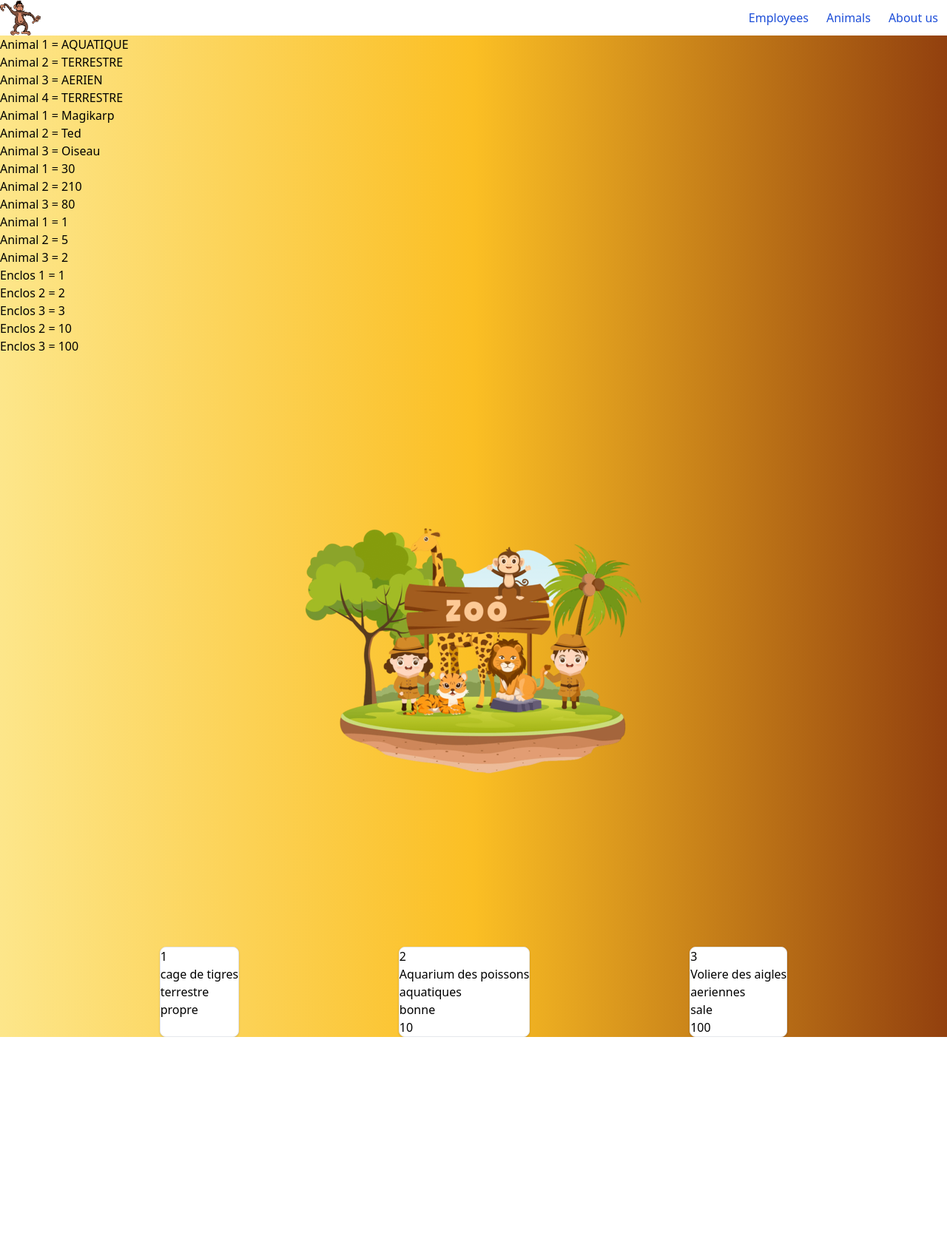
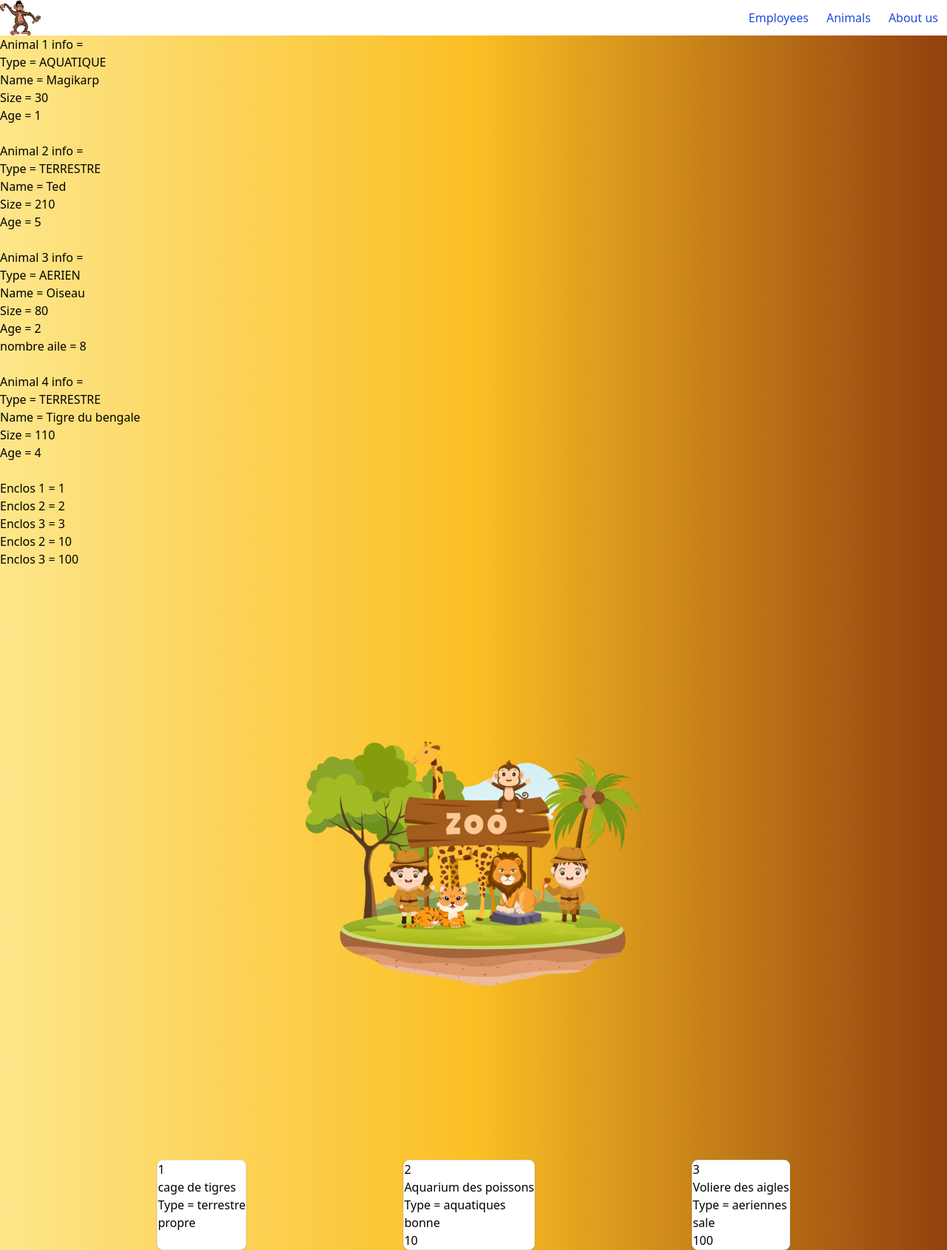
Before and after one commit to JorgeRobles1993/TP-POO-ZOO2, a PHP site: page / in a window 1280 px wide. Shown: the whole page at 74% size. Before the commit the page ends 1402 px from the top, so only its background shows below. Run offline with PHP 8.4, Linux system fonts and the light colour scheme.

Commit message:
modif thibaud

```diff
--- a/TP-POO-ZOO.sql
+++ b/TP-POO-ZOO.sql
@@ -36,7 +36,7 @@ CREATE TABLE `Animals` (
   `health` int(11) NOT NULL,
   `isSleeping` tinyint(1) NOT NULL,
   `type` varchar(255) NOT NULL,
-  `enclos_id` int(11) NOT NULL
+  `enclos_id` int(11)  NULL -- NULL signifie que l'animal n'est pas dans un enclos
 ) ENGINE=InnoDB DEFAULT CHARSET=utf8mb4 COLLATE=utf8mb4_general_ci;
 
 -- --------------------------------------------------------
@@ -49,7 +49,8 @@ CREATE TABLE `Employee` (
   `id` int(11) NOT NULL,
   `Name` int(11) NOT NULL,
   `Age` int(11) NOT NULL,
-  `Gender` int(11) NOT NULL
+  `Gender` int(11) NOT NULL,
+  `zoo_id` int(11) NOT NULL
 ) ENGINE=InnoDB DEFAULT CHARSET=utf8mb4 COLLATE=utf8mb4_general_ci;
 
 -- --------------------------------------------------------
@@ -63,7 +64,6 @@ CREATE TABLE `Enclos` (
   `name` varchar(255) NOT NULL,
   `type` varchar(255) NOT NULL,
   `status` int(11) NOT NULL,
-  `numberofanimals` int(11) NOT NULL,
   `zoo_id` int(11) NOT NULL
 ) ENGINE=InnoDB DEFAULT CHARSET=utf8mb4 COLLATE=utf8mb4_general_ci;
 
--- a/classes/Aigles.php
+++ b/classes/Aigles.php
@@ -17,4 +17,10 @@ class Aigles extends Animal
         parent::sound();
         echo "Grogneeeee";
     }
+
+    public function getInfos()
+    {
+        return parent::getInfos() .
+                "nombre aile = " . $this->nombreAile . "<br/>";
+    }
 }
--- a/classes/Animal.php
+++ b/classes/Animal.php
@@ -108,6 +108,13 @@ abstract class Animal
           return $this->_isSleeping;
    }
 
+   public function getInfos()
+   {
+       return "Type = " . $this->getType() . "<br/>" .
+              "Name = " . $this->getName() . "<br/>" .
+              "Size = " . $this->getSize() . "<br/>" .
+              "Age = " . $this->getAge() . "<br/>" ;
+   }
 
 
    public function sound()
--- a/classes/Aquarium.php
+++ b/classes/Aquarium.php
@@ -1,9 +1,12 @@
 <?php
 
-class Aquarium extends Enclos {
+class Aquarium extends Enclos
+{
 
     protected int $_salinite;
 
+        // supprimer le paramètre $_type et forcer la valeur dans le constructeur (comme dans la classe Aigles)
+        //  A faire dans les autres enclos (cage, voliere)
     public function __construct($_id, $_name, $_type, $_status, $_numberofanimals, $_animals, $salinite)
     {
         parent::__construct($_id, $_name, $_type, $_status, $_numberofanimals, $_animals);
--- a/classes/Enclos.php
+++ b/classes/Enclos.php
@@ -1,22 +1,44 @@
 <?php
-class Enclos{
+class Enclos
+{
 
     protected $_id;
     protected $_name;
     protected $_type;
     protected $_status; // (mauvaise, correcte, bonne)
-    protected $_numberofanimals;
+    protected $_numberofanimals; // A SUPPRIMER, on connait le nombre d'animaux de l'enclos avec le nombre de ligne dans le tableau $_animals
     protected $_animals = [];
 
+   // SUPPRIMER les paramètres $numberofanimals, $animals car à la création de l'enclos il est vide, il n'y a pas d'animaux dedans
     public function __construct($id, $name, $type ,$status, $numberofanimals, $animals)
     {
         $this->_id = $id;
         $this->_name = $name;
         $this->_type = $type;
         $this->_status = $status;
+        // SUPPRIMER les lignes $this->_numberofanimals,  $this->_animals car à la création de l'enclos il est vide, il n'y a pas d'animaux dedans
         $this->_numberofanimals = $numberofanimals;
         $this->_animals = $animals;
 
+    }
+
+    public function getNumberOfAnimals()
+    {
+      return count($this->_animals);
+      //BDD : select COUNT From animal ...
+    }
+
+    public function getIsEmpty()
+    {
+      // A FAIRE
+    }
+    public function getIsFull()
+    {
+      // A FAIRE
+    }
+    public function getIsAvailable()
+    {
+      // A FAIRE
     }
 
     public function clean()
@@ -63,8 +85,8 @@ class Enclos{
     {
        return $this->_status = $status;
     }
-
-    public function getNumberofAnimals()
+//A SUPPRIMER get/set de _numberofanimals
+    public function getNumberofAnimals2()
     {
        return $this->_numberofanimals;
     }
--- a/index.php
+++ b/index.php
@@ -1,28 +1,35 @@
 <?php
 include './partials/header.php';
 include './config/autoloader.php';
+/*
+  A FAIRE :
+  - le type de Animal et le type de Enclos doit être identique pour qu'on puisse les comparer (AQUATIQUE // aquatiques)
+  - dans Animal, ajouter une propriété Species (Espèce) qui indiquera Aigle pour la classe Aigle, Ours pour ours etc.
+  - supprimer numberOfAnimals dans la classe Enclos (voir les commentaires)
+  - faire les function Enclos->getIsEmpty(), Enclos->getIsFull(), Enclos->getIsAvailable()
+  - ecrire le code de Zoo->getCompatibleEnclos
+  - dans enclos, supprimer numberOfAnimals car on connait le nombre d'animaux de l'enclos avec le nombre de ligne dans le tableau $_animals
+  - dans les classes Aquarium, Cages et Volieres, dans leur constructeur supprimer le paramètre $_type et forcer la valeur dans le constructeur (comme dans la classe Aigles)
 
+*/
+
+
+/*
+$Zoo1 = new Zoo();
+
+$Zoo1->Employee->MoveAnimalEnclos();
+$Zoo1->Employee->NettoyerEnclos();
+*/
 $animal1 = new Poissons("Magikarp", 150, 30, 1, 2);
 $animal2 = new Ours("Ted", 150, 210, 5);
 $animal3 = new Aigles("Oiseau", 150, 80, 2, 8);
 $animal4 = new Tigre("Tigre du bengale", 200, 110, 4);
 
-echo "Animal 1 = " . $animal1->getType() . "<br/>";
-echo "Animal 2 = " . $animal2->getType() . "<br/>";
-echo "Animal 3 = " . $animal3->getType() . "<br/>";
-echo "Animal 4 = " . $animal4->getType() . "<br/>";
+echo "Animal 1 info = <br/>" . $animal1->getInfos() . "<br/>";
+echo "Animal 2 info = <br/>" . $animal2->getInfos() . "<br/>";
+echo "Animal 3 info = <br/>" . $animal3->getInfos() . "<br/>";
+echo "Animal 4 info = <br/>" . $animal4->getInfos() . "<br/>";
 
-echo "Animal 1 = " . $animal1->getName() . "<br/>";
-echo "Animal 2 = " . $animal2->getName() . "<br/>";
-echo "Animal 3 = " . $animal3->getName() . "<br/>";
-
-echo "Animal 1 = " . $animal1->getSize() . "<br/>";
-echo "Animal 2 = " . $animal2->getSize() . "<br/>";
-echo "Animal 3 = " . $animal3->getSize() . "<br/>";
-
-echo "Animal 1 = " . $animal1->getAge() . "<br/>";
-echo "Animal 2 = " . $animal2->getAge() . "<br/>";
-echo "Animal 3 = " . $animal3->getAge() . "<br/>";
 
 $enclos = [];
 $enclos1 = new Cages(1, "cage de tigres", "terrestre", "propre", 6, "tigre");
@@ -63,7 +70,7 @@ foreach ($enclos as $enclo) {
 
   <p><?=  $enclo->getId() ?></p>
   <p><?=  $enclo->getName() ?></p>
-  <p><?=  $enclo->getType() ?></p>
+  <p>Type = <?=  $enclo->getType() ?></p>
   <p><?=  $enclo->getStatus() ?></p>
 
   <?php
```
Also changed, not shown: classes/Zoo.php (+33 -18 lines).
